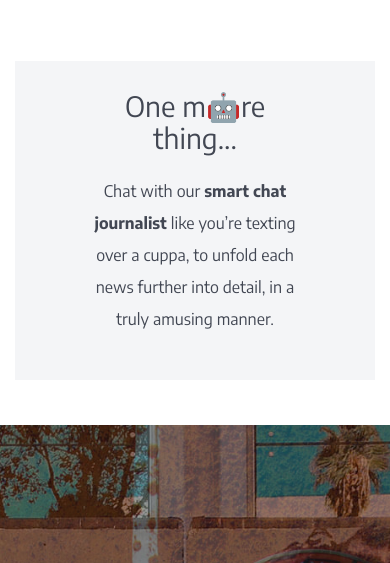
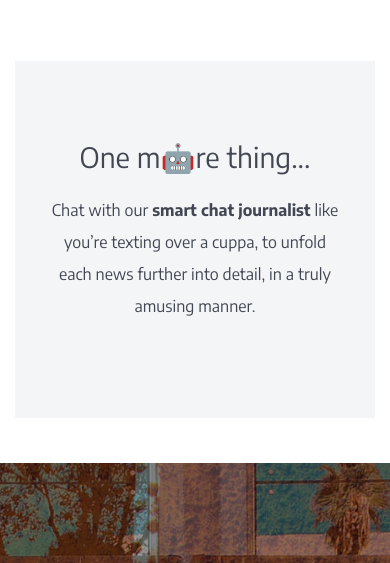
Before and after one commit to shouby/brewitti-landing, a website: page index.html in a window 390 px wide. Shown: the part 2091-2654 px from the top of the page. Drawn offline with nearby package versions, Linux system fonts and the light colour scheme; files whose address does not match are found by name.

Commit message:
updated assets and fixed iOS banner issue

```diff
--- a/index.html
+++ b/index.html
@@ -84,7 +84,7 @@
     }*/
 
     .onemore {
-    padding: 8% 20%;
+    padding: 6rem 14rem;
     margin-top: 4em;}
 
     section.section-comingsoon {
@@ -143,6 +143,9 @@
 
       .section-definition .container{padding-top: 10rem}
       [data-slides] {background-attachment: scroll;}
+      .onemore {
+        padding: 5rem 2rem;
+        margin-top: 4em;}
      }
 
 
```
